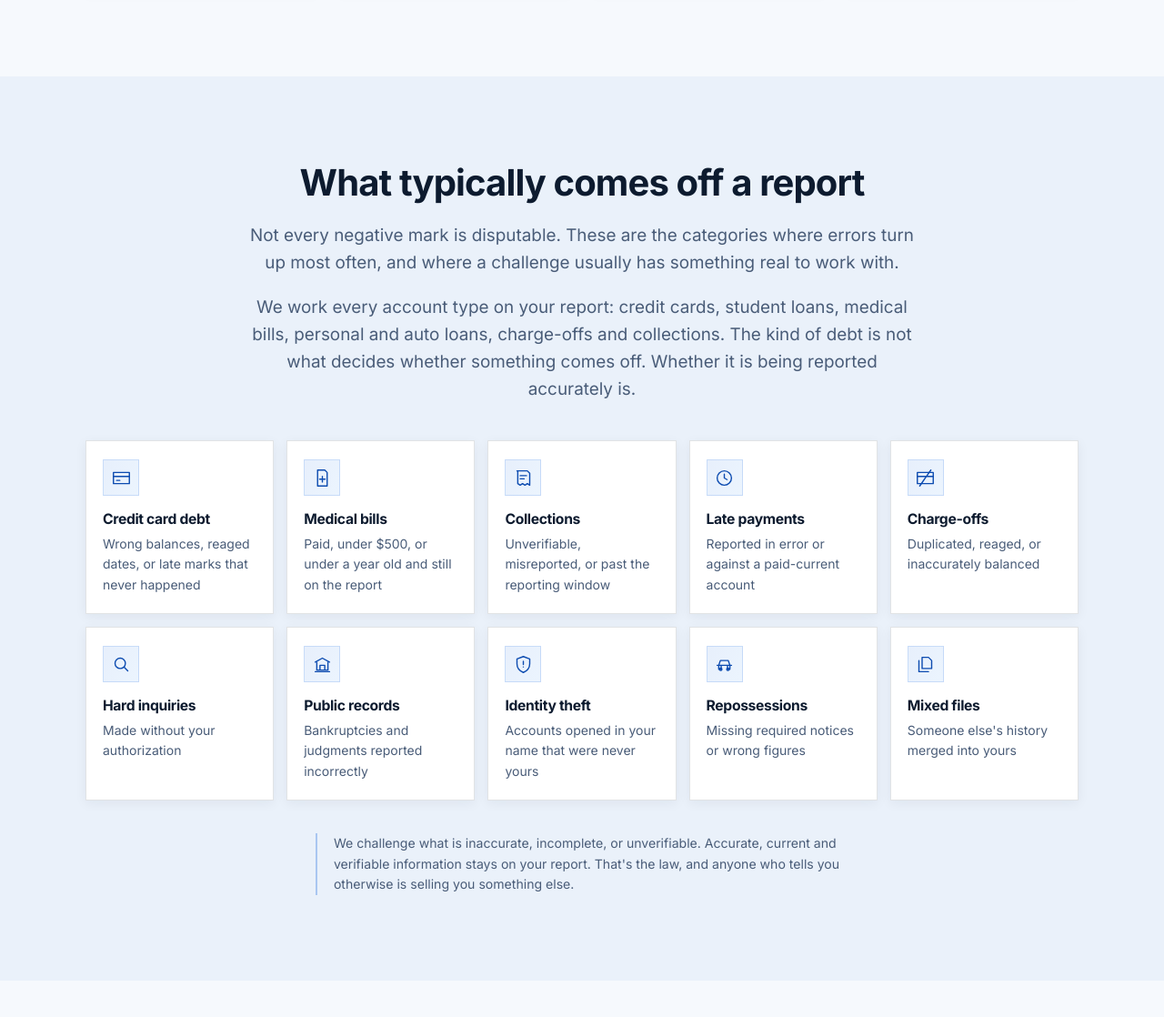
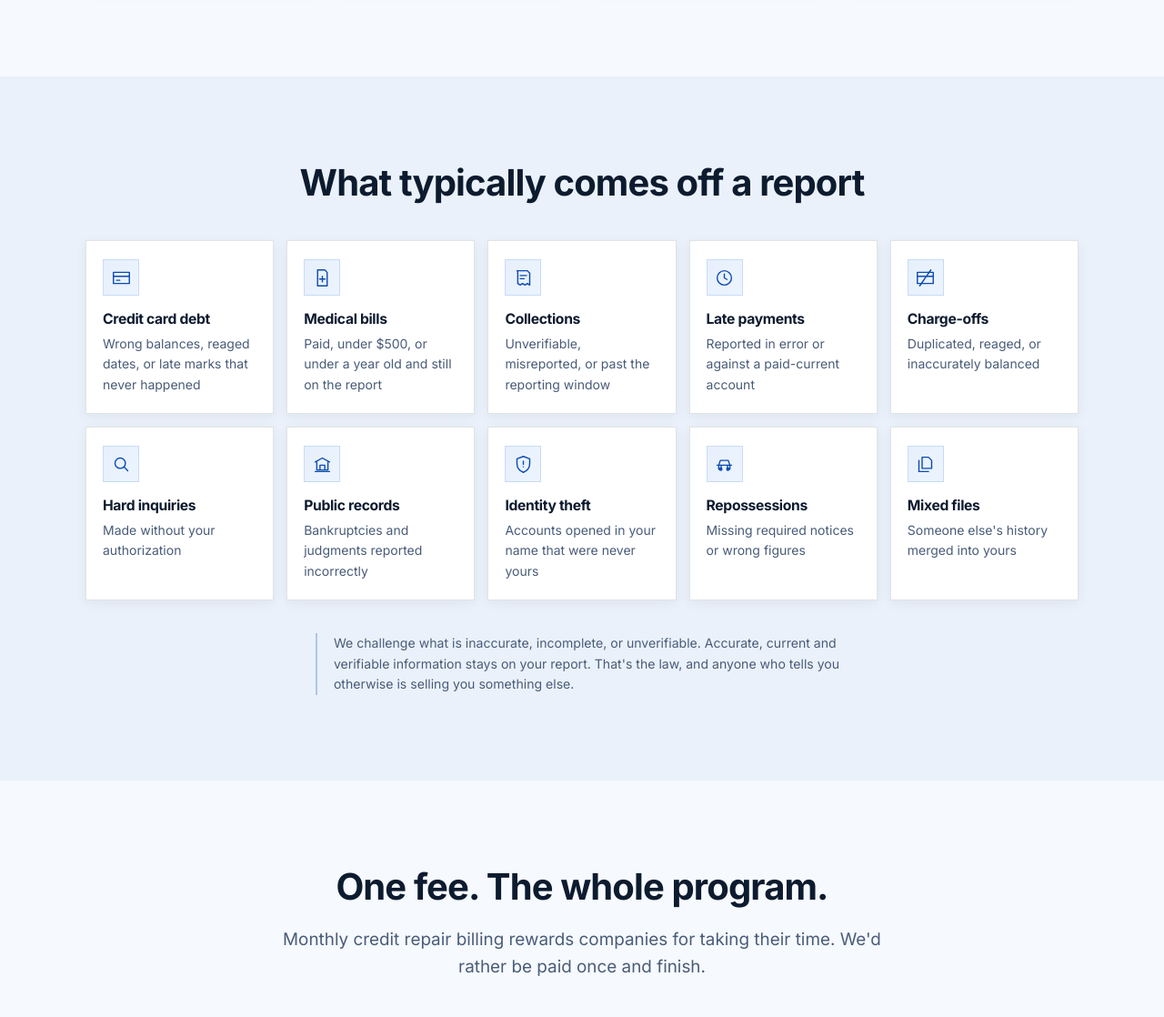
Before and after one commit to velosify/velosify-credit, a Flask app: page / in a window 1280 px wide. Shown: the part 1890-3008 px from the top of the page at 91% size. Run offline with Flask 3, Linux system fonts and the light colour scheme.

Commit message:
Remove intro paragraphs from the What typically comes off section

```diff
--- a/templates/landing.html
+++ b/templates/landing.html
@@ -138,22 +138,6 @@
   <div class="container">
     <div class="section-head">
       <h2 data-reveal>What typically comes off a report</h2>
-      <p class="lead lead-center" data-reveal>
-        Not every negative mark is disputable. These are the categories where
-        errors turn up most often, and where a challenge usually has something
-        real to work with.
-      </p>
-      {#  Answers the question a visitor actually arrives with, which is "do
-          you handle my kind of debt", without drifting into claiming we make
-          debts disappear. Deleting a tradeline does not extinguish what is
-          owed, and a client who believes otherwise is a lawsuit waiting to
-          happen. The second sentence is the part that keeps this honest. #}
-      <p class="lead lead-center" data-reveal>
-        We work every account type on your report: credit cards, student
-        loans, medical bills, personal and auto loans, charge-offs and
-        collections. The kind of debt is not what decides whether something
-        comes off. Whether it is being reported accurately is.
-      </p>
     </div>
 
     {#  Icons are decorative, so each is aria-hidden and the heading carries
```
